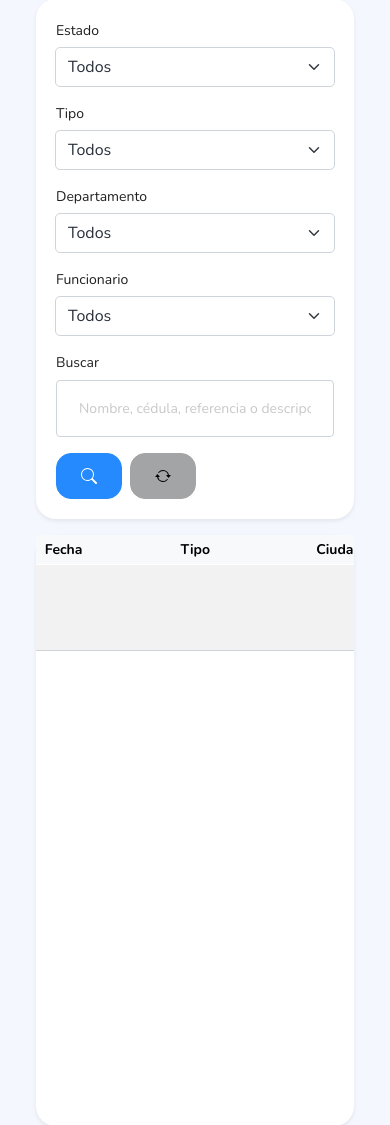
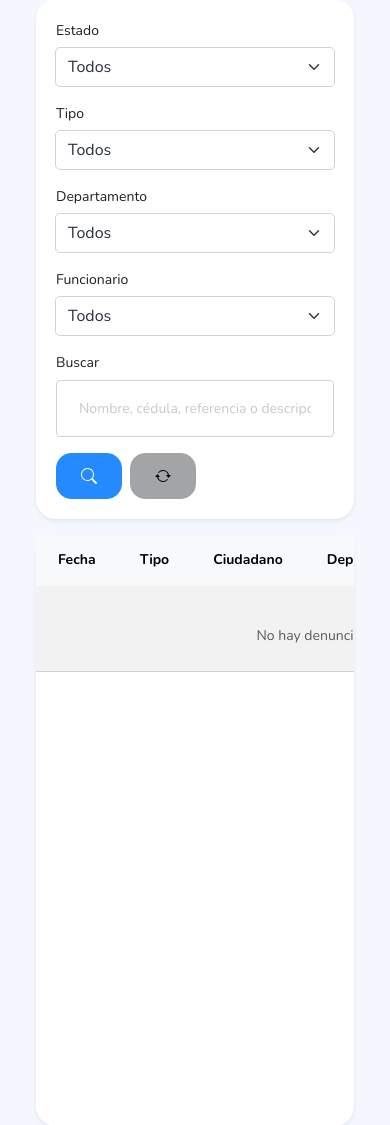
Before and after one commit to tuhackerfav9-stack/Denuncias_Gad, a Django app: page /web/denuncias/ in a window 390 px wide. Shown: the part 157-1282 px from the top of the page. Run offline with Django 5.2, Linux system fonts and the light colour scheme; the visitor is signed in with stand-in values (Sample User, id 1); data comes from the database, SQL or seed files in the repository; data that the repository does not hold is empty; some libraries are stand-ins or nearby versions.

Commit message:
tablas ooooooo

```diff
--- a/web/templates/base.html
+++ b/web/templates/base.html
@@ -98,83 +98,6 @@
   letter-spacing: .5px;
 }
   </style>
-  <style>
-/* ================================
-   TABLAS RESPONSIVE GLOBAL TESIS
-================================ */
-
-/* Contenedor estándar */
-.table-responsive {
-  width: 100%;
-  overflow-x: hidden;
-}
-
-/* Tabla base */
-.table {
-  width: 100%;
-  table-layout: fixed;
-  margin-bottom: 0;
-}
-
-.table th,
-.table td {
-  white-space: normal !important;
-  word-break: break-word;
-  overflow-wrap: break-word;
-  vertical-align: middle;
-  font-size: 0.90rem;
-  padding: 0.65rem 0.75rem;
-}
-
-/* Encabezados más limpios */
-.table th {
-  font-weight: 700;
-}
-
-/* Desktop / laptop: sin scroll horizontal */
-@media (min-width: 992px) {
-  .table-responsive {
-    overflow-x: hidden !important;
-  }
-
-  .table td,
-  .table th {
-    font-size: 0.90rem;
-  }
-}
-
-/* Mobile / tablet: aquí sí permitimos scroll */
-@media (max-width: 991.98px) {
-  .table-responsive {
-    overflow-x: auto !important;
-    -webkit-overflow-scrolling: touch;
-  }
-
-  .table {
-    min-width: 950px; /* fuerza scroll solo en móvil */
-  }
-
-  .table td,
-  .table th {
-    font-size: 0.78rem;
-    padding: 0.45rem 0.55rem;
-    white-space: nowrap !important; /* en móvil mejor scroll que romper feo */
-  }
-
-  .btn-group {
-    display: flex;
-    flex-wrap: nowrap;
-    gap: 4px;
-  }
-
-  .btn-group .btn {
-    margin-bottom: 0;
-    padding: 0.35rem 0.5rem;
-    font-size: 0.72rem;
-  }
-}
-</style>
-
   {% block extra_css %}{% endblock %}
 </head>
 
```
